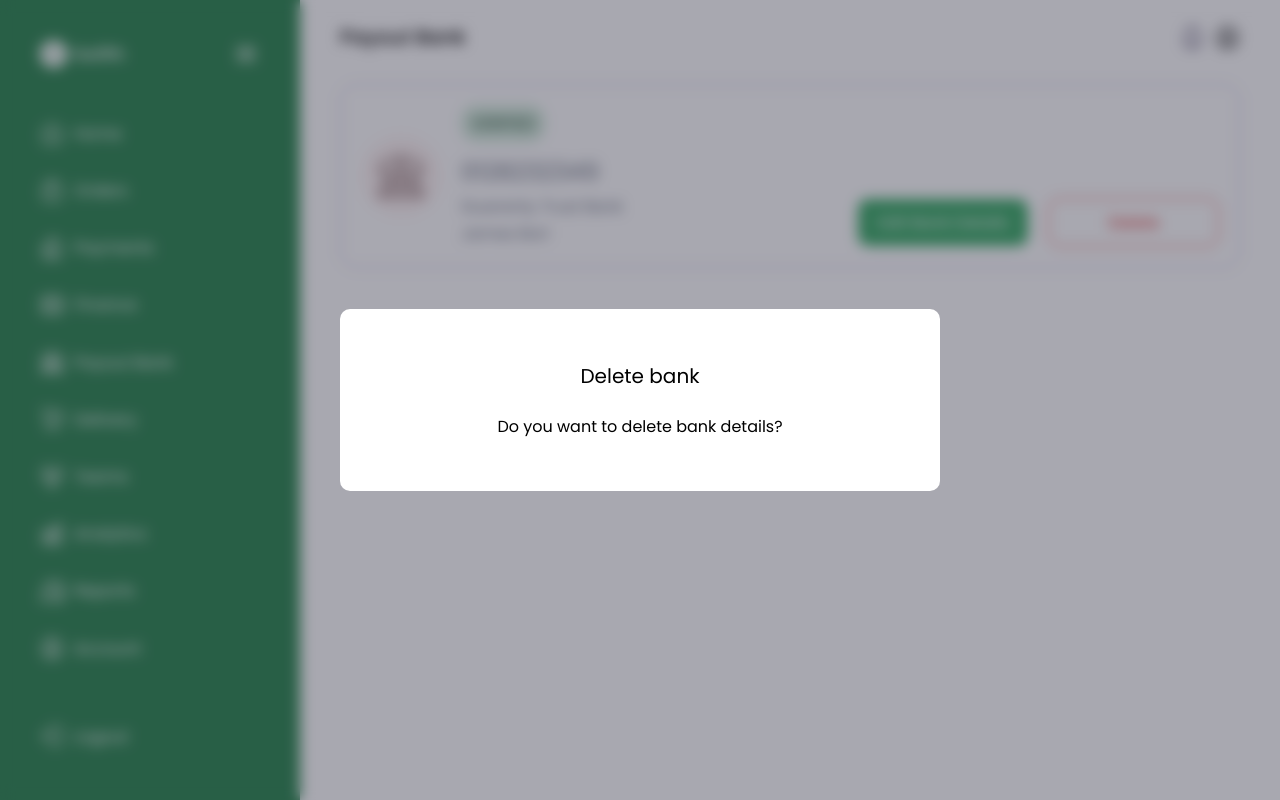
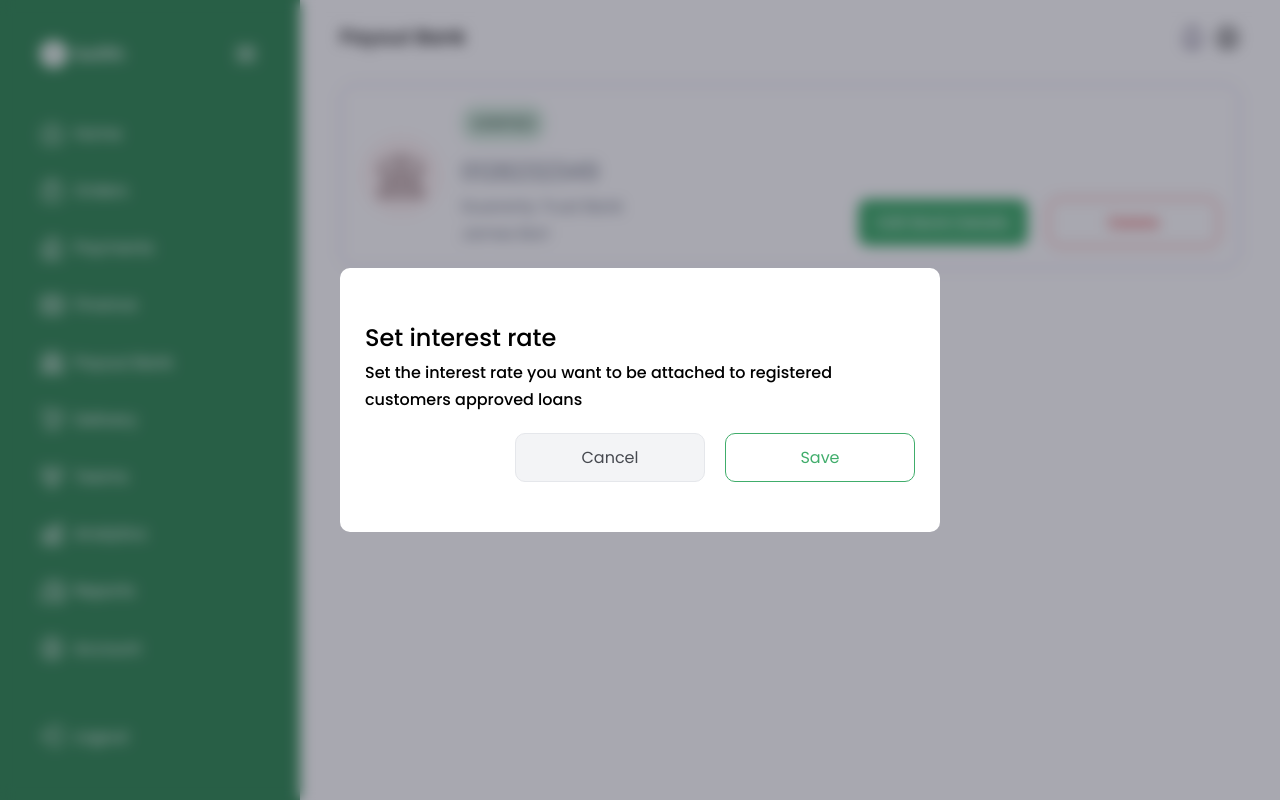
Before and after one commit to projects-for-clients/swifth, a React (Vite) app: page /dashboard/payoutBank in a window 1280 px wide. Both pictures are taken after a click on the button "Delete". Built offline with nearby package versions, Linux system fonts and the light colour scheme.

Commit message:
working on payout bank

```diff
--- a/src/pages/PayoutBank.tsx
+++ b/src/pages/PayoutBank.tsx
@@ -27,9 +27,32 @@ function PayoutBank() {
       <dialog className="dialog relative text-[1.6rem]" ref={dialogRef}>
         <section className="grid place-content-center w-screen h-[100vh]">
           <div className="bg-white rounded-2xl grid place-content-center justify-items-center gap-8 w-[60rem] py-20 px-10">
-            <p className='text-[2rem]'>Delete bank</p>
-            <p>Do you want to delete bank details?</p>
+            <div>
+              <p className="text-[2.4rem] font-medium text-left flex w-full">
+                Set interest rate
+              </p>
+              <p className="font-medium text-left">
+                Set the interest rate you want to be attached to registered
+                customers approved loans
+              </p>
+            </div>
 
+
+              <div className=" flex gap-8 w-[40rem] justify-self-end items-center">
+                <button
+                  className="w-full btn border border-gray-200 bg-gray-100 text-color-dark rounded-2xl"
+                  type="reset"
+                  onClick={() => handleCloseDialog()}
+                >
+                  Cancel
+                </button>
+                <button
+                  className="w-full btn border border-color-primary text-color-primary rounded-2xl"
+                  onClick={() => handleCloseDialog()}
+                >
+                  Save
+                </button>
+              </div>
           </div>
         </section>
       </dialog>
```
Also changed, not shown: src/pages/Finance.tsx (line endings or trailing spaces).
